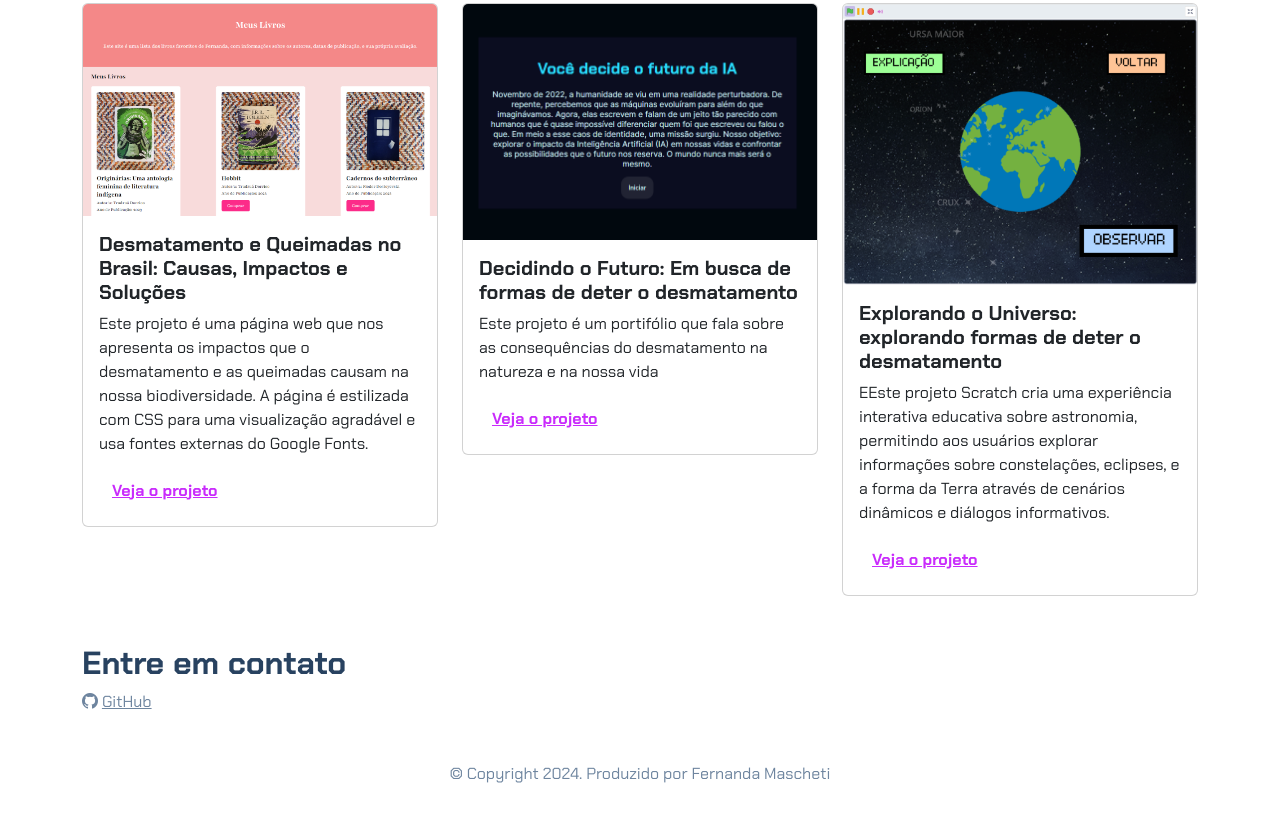
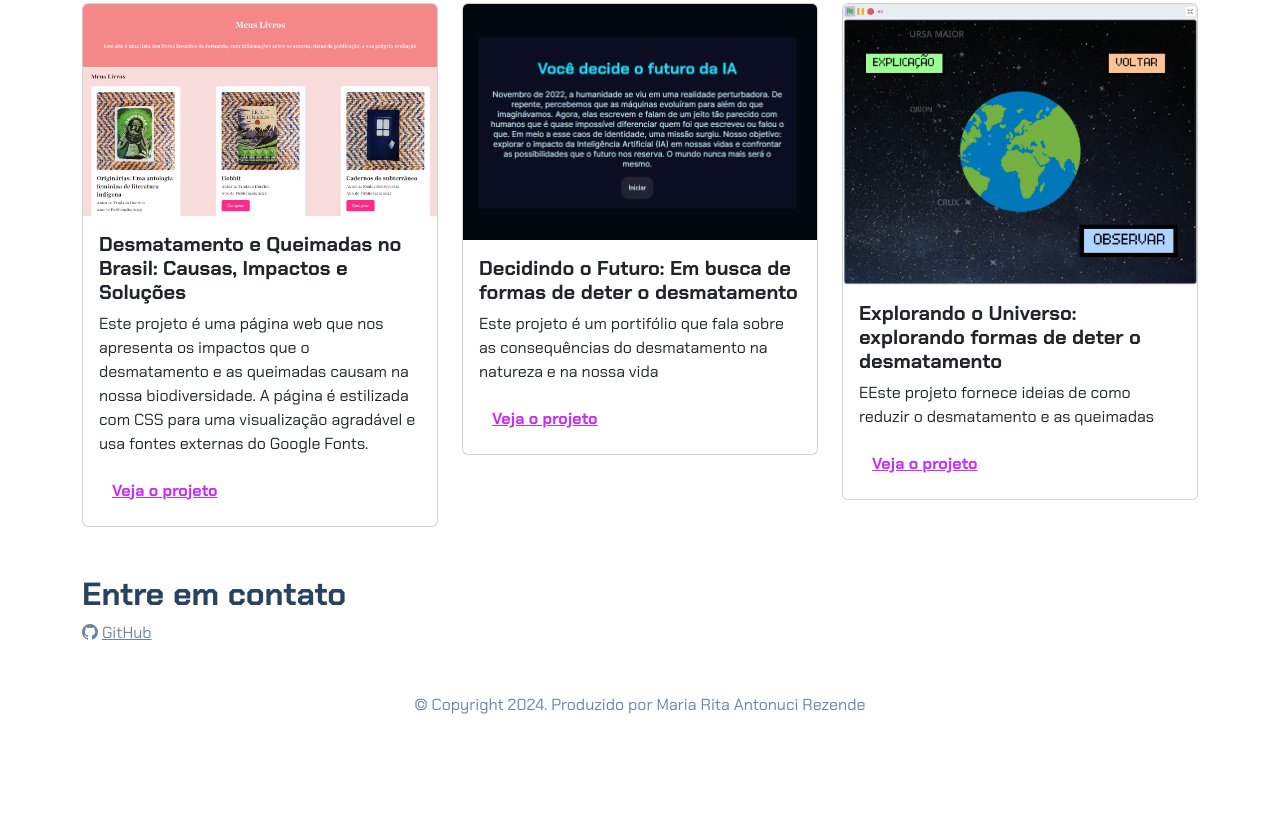
Before and after one commit to mr0204/agrinhho-2025, a plain HTML site: page index.html in a window 1280 px wide. Shown: the part 487-1308 px from the top of the page. Drawn offline with nearby package versions, Linux system fonts and the light colour scheme.

Commit message:
Update index.html

```diff
--- a/index.html
+++ b/index.html
@@ -62,9 +62,7 @@
                     <div class="card-body">
                         <h5 class="card-title">Explorando o Universo: explorando formas de deter o desmatamento
                         </h5>
-                        <p class="card-text">EEste projeto Scratch cria uma experiência interativa educativa sobre
-                            astronomia, permitindo aos usuários explorar informações sobre constelações, eclipses, e a
-                            forma da Terra através de cenários dinâmicos e diálogos informativos.
+                        <p class="card-text">EEste projeto fornece ideias de como reduzir o desmatamento e as queimadas
                         </p>
                         <button type="button" class="btn btn-link" data-bs-toggle="modal" data-bs-target="#modal3">Veja
                             o projeto</button>
@@ -83,7 +81,7 @@
                     <button type="button" class="btn-close" data-bs-dismiss="modal" aria-label="Close"></button>
                 </div>
                 <div class="modal-body">
-                    <p>O projeto é uma página web criada com HTML e CSS, destinada a exibir uma coleção pessoal de
+                    <p>O projeto é um portifólio criada com HTML e CSS, destinada a exibir uma coleção pessoal de
                         livros favoritos. O objetivo é criar um ambiente virtual onde seja possível compartilhar
                         seus livros preferidos, fornecendo uma descrição breve de cada um, incluindo o autor, o ano
                         de publicação e uma opção de compra.</p>
@@ -202,7 +200,7 @@
             <i class="bi bi-github"></i>
             <a href="https://github.com/femascheti">GitHub</a>
         </div>
-        <p class="my-5 text-center">© Copyright 2024. Produzido por Fernanda Mascheti</p>
+        <p class="my-5 text-center">© Copyright 2024. Produzido por Maria Rita Antonuci Rezende</p>
     </footer>
 
     <script src="https://cdn.jsdelivr.net/npm/bootstrap@5.3.2/dist/js/bootstrap.bundle.min.js"></script>
```
